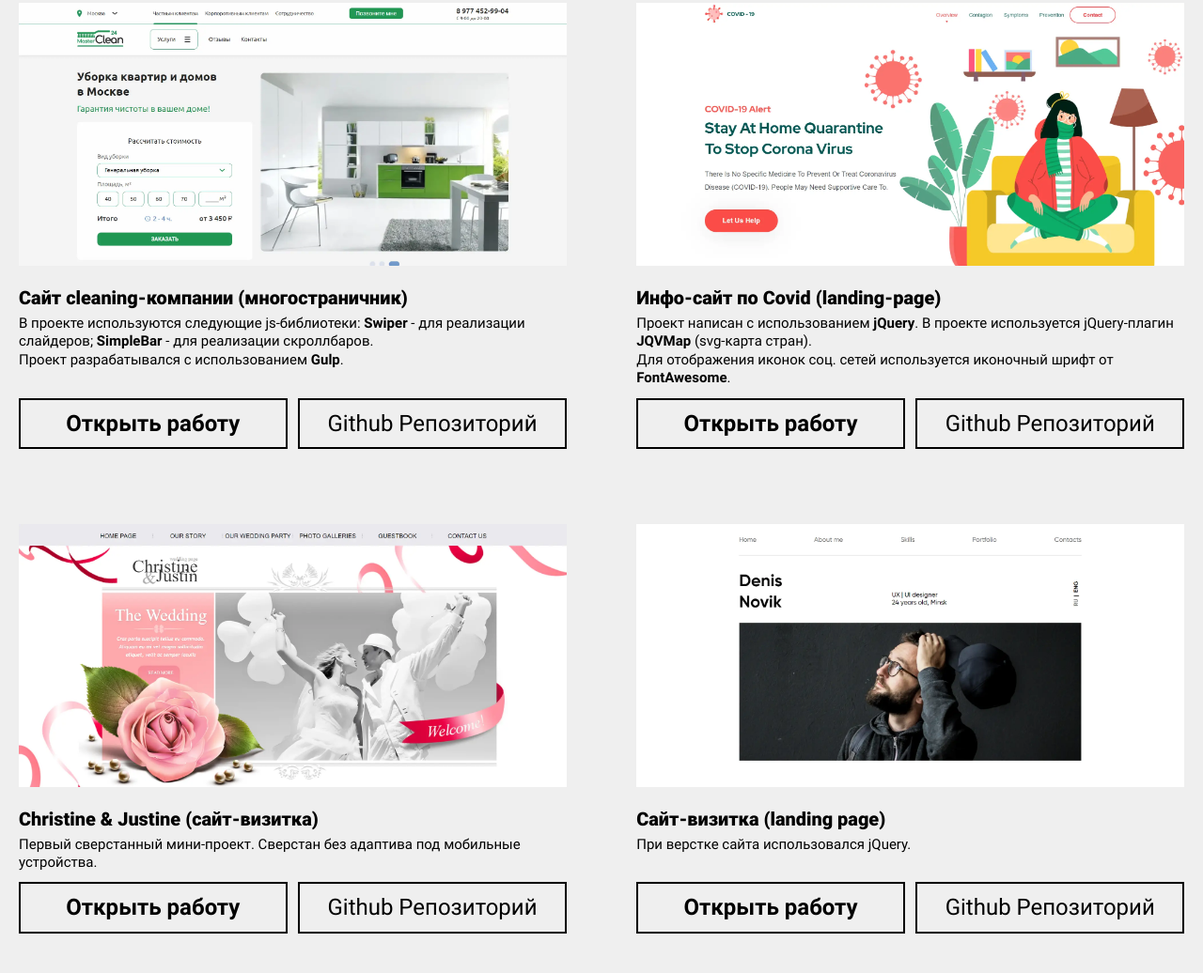
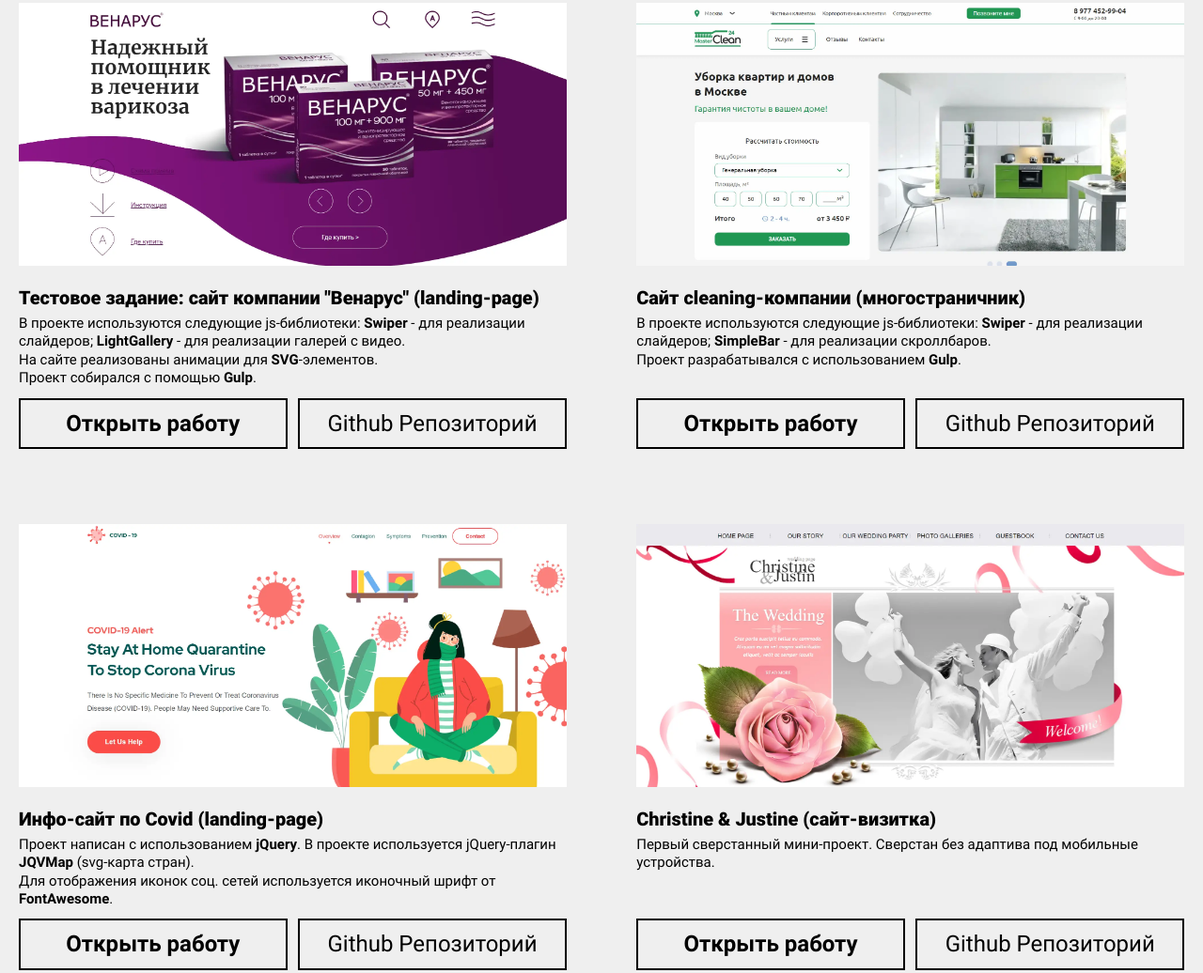
Before and after one commit to ZharikovaES/MyPortfolio, a website: page MyPortfolio/index.html in a window 1280 px wide. Shown: the part 1282-2318 px from the top of the page at 94% size. Drawn offline with Linux system fonts and the light colour scheme; files whose address does not match are found by name.

Commit message:
added content - 5.0

```diff
--- a/#src/scss/light.scss
+++ b/#src/scss/light.scss
@@ -21,7 +21,7 @@
 
     &::before{
         content: "";
-        background-color: rgba($dark, .9);
+        background-color: rgba(black, .95);
         width: 100%;
         height: 0%;
         transform: translate(-50%,-50%) rotate(-45deg);
--- a/#src/scss/style.scss
+++ b/#src/scss/style.scss
@@ -144,7 +144,7 @@
 
     &::before{
         content: "";
-        background-color: rgba($white, .9);
+        background-color: rgba($white, .95);
         width: 100%;
         height: 0%;
         transform: translate(-50%,-50%) rotate(-45deg);
--- a/MyPortfolio/index.html
+++ b/MyPortfolio/index.html
@@ -118,6 +118,14 @@
             <ul class="projects__list">
                 <li>
                     <article class="project">
+                        <picture><source srcset="./images/projects/Venarus-1.webp" type="image/webp"><img src="./images/projects/Venarus-1.png" alt="Сайт компании Венарус" class="project__img"></picture>
+                        <h5 class="project__title">Тестовое задание: сайт компании "Венарус" (landing-page)</h5>
+                        <p class="project__desc">В проекте используются следующие js-библиотеки: <strong>Swiper</strong> - для реализации слайдеров; <strong>LightGallery</strong> - для реализации галерей с видео.<br>На сайте реализованы анимации для <strong>SVG</strong>-элементов.<br>Проект собирался с помощью <strong>Gulp</strong>.</p>
+                        <div class="project__control"><a href="https://zharikovaes.github.io/Venarus/" class="project__btn btn bold" target="_blank">Открыть работу</a><a class="project__btn btn" target="_blank" href="https://github.com/ZharikovaES/Venarus">Github Репозиторий</a></div>
+                    </article>
+                </li>
+                <li>
+                    <article class="project">
                         <picture><source srcset="./images/projects/MasterClean-1.webp" type="image/webp"><img src="./images/projects/MasterClean-1.png" alt="Сайт cleaning-компании" class="project__img"></picture>
                         <h5 class="project__title">Сайт cleaning-компании (многостраничник)</h5>
                         <p class="project__desc">В проекте используются следующие js-библиотеки: <strong>Swiper</strong> - для реализации слайдеров; <strong>SimpleBar</strong> - для реализации скроллбаров.<br>Проект разрабатывался с использованием <strong>Gulp</strong>.</p>
@@ -144,7 +152,7 @@
                     <article class="project">
                         <picture><source srcset="./images/projects/Portfolio-1.webp" type="image/webp"><img src="./images/projects/Portfolio-1.png" alt="Сайт-визитка (landing page)" class="project__img"></picture>
                         <h5 class="project__title">Сайт-визитка (landing page)</h5>
-                        <p class="project__desc">При верстке сайта использовался jQuery.</p>
+                        <p class="project__desc">При верстке сайта использовался <strong>jQuery</strong>.</p>
                         <div class="project__control"><a class="project__btn btn bold" target="_blank" href="https://zharikovaes.github.io/Portfolio/">Открыть работу</a><a class="project__btn btn" target="_blank" href="https://github.com/ZharikovaES/Portfolio">Github Репозиторий</a></div>
                     </article>
                 </li>
```
Also changed, not shown: #src/_projects.html (+9 -1 lines), MyPortfolio/css/light.css, MyPortfolio/css/light.min.css, MyPortfolio/css/style.css, MyPortfolio/css/style.min.css, MyPortfolio/images/projects/Venarus-1.webp (added), 2 other files.
